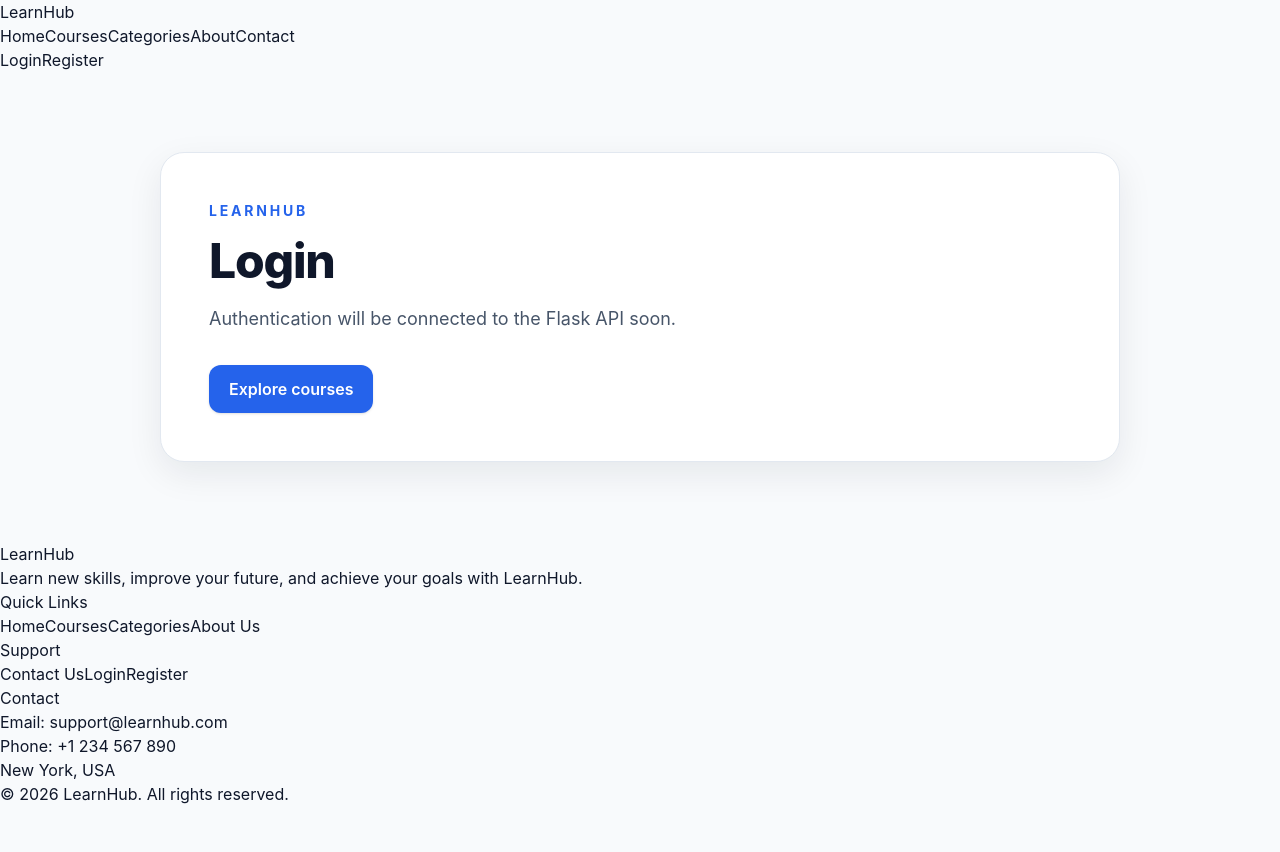
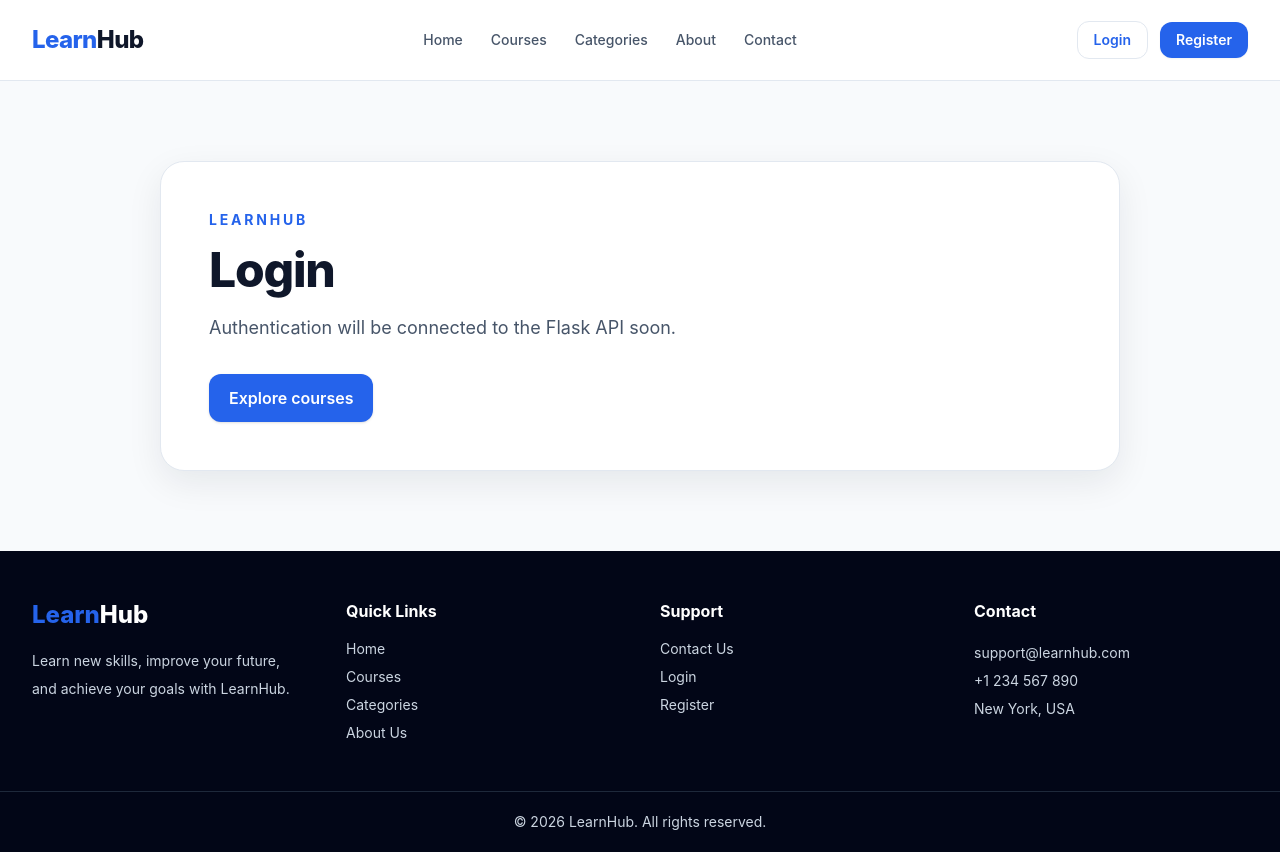
Before and after one commit to hassan-abdi269/online-course, a React (Vite) app in the folder frontend/: page /login in a window 1280 px wide. Before the commit the page ends 806 px from the top, so only its background shows below. Built offline with nearby package versions, Linux system fonts and the light colour scheme.

Commit message:
Convert shared LearnHub components to Tailwind CSS

```diff
--- a/frontend/src/components/Footer.jsx
+++ b/frontend/src/components/Footer.jsx
@@ -1,42 +1,36 @@
-import { Link } from "react-router-dom";
+import { Link } from 'react-router-dom';
 
 function Footer() {
   return (
-    <footer className="footer">
-      <div className="container footer-grid">
+    <footer className="bg-slate-950 text-slate-300">
+      <div className="mx-auto grid max-w-7xl gap-10 px-4 py-12 sm:px-6 md:grid-cols-2 lg:grid-cols-4 lg:px-8">
         <div>
-          <Link to="/" className="logo footer-logo">
-            Learn<span>Hub</span>
-          </Link>
-          <p>Learn new skills, improve your future, and achieve your goals with LearnHub.</p>
+          <Link to="/" className="text-2xl font-extrabold text-primary-500">Learn<span className="text-white">Hub</span></Link>
+          <p className="mt-4 max-w-xs text-sm leading-7">Learn new skills, improve your future, and achieve your goals with LearnHub.</p>
         </div>
-
         <div>
-          <h3>Quick Links</h3>
-          <Link to="/">Home</Link>
-          <Link to="/courses">Courses</Link>
-          <Link to="/categories">Categories</Link>
-          <Link to="/about">About Us</Link>
+          <h2 className="font-bold text-white">Quick Links</h2>
+          <div className="mt-4 space-y-2 text-sm">
+            <Link className="block hover:text-white" to="/">Home</Link>
+            <Link className="block hover:text-white" to="/courses">Courses</Link>
+            <Link className="block hover:text-white" to="/categories">Categories</Link>
+            <Link className="block hover:text-white" to="/about">About Us</Link>
+          </div>
         </div>
-
         <div>
-          <h3>Support</h3>
-          <Link to="/contact">Contact Us</Link>
-          <Link to="/login">Login</Link>
-          <Link to="/register">Register</Link>
+          <h2 className="font-bold text-white">Support</h2>
+          <div className="mt-4 space-y-2 text-sm">
+            <Link className="block hover:text-white" to="/contact">Contact Us</Link>
+            <Link className="block hover:text-white" to="/login">Login</Link>
+            <Link className="block hover:text-white" to="/register">Register</Link>
+          </div>
         </div>
-
         <div>
-          <h3>Contact</h3>
-          <p>Email: support@learnhub.com</p>
-          <p>Phone: +1 234 567 890</p>
-          <p>New York, USA</p>
+          <h2 className="font-bold text-white">Contact</h2>
+          <p className="mt-4 text-sm leading-7">support@learnhub.com<br />+1 234 567 890<br />New York, USA</p>
         </div>
       </div>
-
-      <div className="footer-bottom">
-        <p>© {new Date().getFullYear()} LearnHub. All rights reserved.</p>
-      </div>
+      <div className="border-t border-slate-800 px-4 py-5 text-center text-sm">© {new Date().getFullYear()} LearnHub. All rights reserved.</div>
     </footer>
   );
 }
--- a/frontend/src/components/Layout.jsx
+++ b/frontend/src/components/Layout.jsx
@@ -1,5 +1,5 @@
-function Layout({ children, className = "" }) {
-  return <div className={`page-layout ${className}`.trim()}>{children}</div>;
+function Layout({ children, className = '' }) {
+  return <div className={`min-h-screen ${className}`.trim()}>{children}</div>;
 }
 
 export default Layout;
--- a/frontend/src/components/Navbar.jsx
+++ b/frontend/src/components/Navbar.jsx
@@ -1,26 +1,56 @@
-import { Link } from "react-router-dom";
+import { Link, NavLink } from 'react-router-dom';
+
+const links = [
+  { label: 'Home', path: '/' },
+  { label: 'Courses', path: '/courses' },
+  { label: 'Categories', path: '/categories' },
+  { label: 'About', path: '/about' },
+  { label: 'Contact', path: '/contact' },
+];
 
 function Navbar() {
   return (
-    <header className="navbar">
-      <div className="container navbar-content">
-        <Link to="/" className="logo">
-          Learn<span>Hub</span>
+    <header className="border-b border-slate-200 bg-white">
+      <div className="mx-auto flex min-h-20 max-w-7xl items-center justify-between gap-6 px-4 sm:px-6 lg:px-8">
+        <Link to="/" className="text-2xl font-extrabold tracking-tight text-primary-500">
+          Learn<span className="text-slate-900">Hub</span>
         </Link>
 
-        <nav className="nav-links" aria-label="Main navigation">
-          <Link to="/">Home</Link>
-          <Link to="/courses">Courses</Link>
-          <Link to="/categories">Categories</Link>
-          <Link to="/about">About</Link>
-          <Link to="/contact">Contact</Link>
+        <nav className="hidden items-center gap-7 md:flex" aria-label="Main navigation">
+          {links.map((link) => (
+            <NavLink
+              key={link.path}
+              to={link.path}
+              className={({ isActive }) =>
+                `text-sm font-medium transition ${isActive ? 'text-primary-500' : 'text-slate-600 hover:text-primary-500'}`
+              }
+            >
+              {link.label}
+            </NavLink>
+          ))}
         </nav>
 
-        <div className="nav-actions">
-          <Link to="/login" className="btn btn-outline">Login</Link>
-          <Link to="/register" className="btn btn-primary">Register</Link>
+        <div className="flex items-center gap-2 sm:gap-3">
+          <Link to="/login" className="rounded-xl border border-slate-200 px-3 py-2 text-sm font-semibold text-primary-500 hover:bg-primary-50 sm:px-4">
+            Login
+          </Link>
+          <Link to="/register" className="rounded-xl bg-primary-500 px-3 py-2 text-sm font-semibold text-white shadow-sm hover:bg-primary-600 sm:px-4">
+            Register
+          </Link>
         </div>
       </div>
+
+      <nav className="mx-auto flex max-w-7xl gap-5 overflow-x-auto px-4 pb-3 md:hidden sm:px-6" aria-label="Mobile navigation">
+        {links.map((link) => (
+          <NavLink
+            key={link.path}
+            to={link.path}
+            className={({ isActive }) => `whitespace-nowrap text-sm font-medium ${isActive ? 'text-primary-500' : 'text-slate-600'}`}
+          >
+            {link.label}
+          </NavLink>
+        ))}
+      </nav>
     </header>
   );
 }
--- a/frontend/src/components/ProtectedRoutes.jsx
+++ b/frontend/src/components/ProtectedRoutes.jsx
@@ -1,34 +1,22 @@
-import { Navigate, Outlet } from "react-router-dom";
+import { Navigate, Outlet } from 'react-router-dom';
 
 function getSavedUser() {
-  const savedUser = localStorage.getItem("user");
-
+  const savedUser = localStorage.getItem('user');
   if (!savedUser) return null;
-
   try {
     return JSON.parse(savedUser);
   } catch {
-    localStorage.removeItem("user");
+    localStorage.removeItem('user');
     return null;
   }
 }
 
 function ProtectedRoutes({ allowedRole }) {
   const user = getSavedUser();
-
-  if (!user) {
-    return <Navigate to="/login" replace />;
+  if (!user) return <Navigate to="/login" replace />;
+  if (allowedRole && user.role !== allowedRole) {
+    return <Navigate to={user.role === 'admin' ? '/admin/dashboard' : '/student/dashboard'} replace />;
   }
-
-  if (allowedRole && user.role !== allowedRole) {
-    return (
-      <Navigate
-        to={user.role === "admin" ? "/admin/dashboard" : "/student/dashboard"}
-        replace
-      />
-    );
-  }
-
   return <Outlet />;
 }
 
--- a/frontend/src/components/Sidebar.jsx
+++ b/frontend/src/components/Sidebar.jsx
@@ -1,62 +1,49 @@
-import { NavLink, useNavigate } from "react-router-dom";
+import { NavLink, useNavigate } from 'react-router-dom';
 
 const studentLinks = [
-  { label: "Dashboard", path: "/student/dashboard", icon: "▦" },
-  { label: "My Courses", path: "/student/courses", icon: "▣" },
-  { label: "Progress", path: "/student/progress", icon: "◔" },
-  { label: "Certificates", path: "/student/certificates", icon: "▤" },
-  { label: "Profile", path: "/student/profile", icon: "◉" },
+  { label: 'Dashboard', path: '/student/dashboard', icon: '▦' },
+  { label: 'My Courses', path: '/student/courses', icon: '▣' },
+  { label: 'Progress', path: '/student/progress', icon: '◔' },
+  { label: 'Certificates', path: '/student/certificates', icon: '▤' },
+  { label: 'Profile', path: '/student/profile', icon: '◉' },
 ];
 
 const adminLinks = [
-  { label: "Dashboard", path: "/admin/dashboard", icon: "▦" },
-  { label: "Courses", path: "/admin/courses", icon: "▣" },
-  { label: "Students", path: "/admin/students", icon: "◉" },
-  { label: "Instructors", path: "/admin/instructors", icon: "♙" },
-  { label: "Categories", path: "/admin/categories", icon: "▤" },
-  { label: "Settings", path: "/admin/settings", icon: "⚙" },
+  { label: 'Dashboard', path: '/admin/dashboard', icon: '▦' },
+  { label: 'Courses', path: '/admin/courses', icon: '▣' },
+  { label: 'Students', path: '/admin/students', icon: '◉' },
+  { label: 'Instructors', path: '/admin/instructors', icon: '♙' },
+  { label: 'Categories', path: '/admin/categories', icon: '▤' },
+  { label: 'Settings', path: '/admin/settings', icon: '⚙' },
 ];
 
-function Sidebar({ role = "student", isOpen = false, onClose = () => {} }) {
+function Sidebar({ role = 'student', isOpen = false, onClose = () => {} }) {
   const navigate = useNavigate();
-  const links = role === "admin" ? adminLinks : studentLinks;
+  const links = role === 'admin' ? adminLinks : studentLinks;
 
   function handleLogout() {
-    localStorage.removeItem("user");
-    navigate("/login");
+    localStorage.removeItem('user');
+    navigate('/login');
   }
 
   return (
     <>
-      {isOpen && <button className="sidebar-overlay" onClick={onClose} aria-label="Close sidebar" />}
-
-      <aside className={`sidebar ${isOpen ? "sidebar-open" : ""}`}>
-        <div className="sidebar-header">
-          <NavLink to="/" className="logo" onClick={onClose}>
-            Learn<span>Hub</span>
-          </NavLink>
-          <button className="sidebar-close" onClick={onClose} aria-label="Close sidebar">×</button>
+      {isOpen && <button className="fixed inset-0 z-20 cursor-pointer bg-slate-950/40 lg:hidden" onClick={onClose} aria-label="Close sidebar" />}
+      <aside className={`fixed inset-y-0 left-0 z-30 flex w-64 -translate-x-full flex-col border-r border-slate-200 bg-white p-4 transition-transform lg:static lg:z-auto lg:translate-x-0 ${isOpen ? 'translate-x-0' : ''}`}>
+        <div className="flex items-center justify-between px-2 pb-8">
+          <NavLink to="/" className="text-2xl font-extrabold text-primary-500" onClick={onClose}>Learn<span className="text-slate-900">Hub</span></NavLink>
+          <button className="text-2xl text-slate-500 lg:hidden" onClick={onClose} aria-label="Close sidebar">×</button>
         </div>
-
-        <p className="sidebar-title">{role === "admin" ? "Admin Panel" : "Student Panel"}</p>
-
-        <nav className="sidebar-links" aria-label={`${role} navigation`}>
+        <p className="mb-3 px-2 text-xs font-bold uppercase tracking-wider text-slate-400">{role === 'admin' ? 'Admin Panel' : 'Student Panel'}</p>
+        <nav className="space-y-1" aria-label={`${role} navigation`}>
           {links.map((link) => (
-            <NavLink
-              key={link.path}
-              to={link.path}
-              onClick={onClose}
-              className={({ isActive }) => isActive ? "sidebar-link active" : "sidebar-link"}
-            >
-              <span className="sidebar-icon">{link.icon}</span>
-              {link.label}
+            <NavLink key={link.path} to={link.path} onClick={onClose} className={({ isActive }) => `flex items-center gap-3 rounded-xl px-3 py-3 text-sm font-medium transition ${isActive ? 'bg-primary-50 text-primary-500' : 'text-slate-600 hover:bg-slate-50 hover:text-primary-500'}`}>
+              <span className="w-5 text-center">{link.icon}</span>{link.label}
             </NavLink>
           ))}
         </nav>
-
-        <button className="sidebar-link logout-link" onClick={handleLogout}>
-          <span className="sidebar-icon">↪</span>
-          Logout
+        <button className="mt-auto flex items-center gap-3 rounded-xl px-3 py-3 text-left text-sm font-medium text-slate-600 hover:bg-red-50 hover:text-red-600" onClick={handleLogout}>
+          <span className="w-5 text-center">↪</span>Logout
         </button>
       </aside>
     </>
--- a/frontend/src/components/Topbar.jsx
+++ b/frontend/src/components/Topbar.jsx
@@ -1,25 +1,17 @@
 function Topbar({ user, onMenuClick }) {
-  const displayName = user?.name || user?.email || "User";
+  const displayName = user?.name || user?.email || 'User';
 
   return (
-    <header className="topbar">
-      <button className="mobile-menu-button" onClick={onMenuClick} aria-label="Open menu">
-        ☰
-      </button>
-
-      <div className="topbar-search">
-        <span aria-hidden="true">⌕</span>
-        <input type="search" placeholder="Search..." aria-label="Search" />
+    <header className="flex min-h-20 items-center justify-between gap-4 border-b border-slate-200 bg-white px-4 sm:px-6 lg:px-8">
+      <button className="text-2xl text-slate-600 lg:hidden" onClick={onMenuClick} aria-label="Open menu">☰</button>
+      <div className="flex max-w-md flex-1 items-center gap-2 rounded-xl border border-slate-200 bg-slate-50 px-3 py-2 text-slate-400">
+        <span aria-hidden="true">⌕</span><input className="w-full bg-transparent text-sm text-slate-800 outline-none" type="search" placeholder="Search..." aria-label="Search" />
       </div>
-
-      <div className="topbar-actions">
-        <button className="notification-button" aria-label="Notifications">♢</button>
-        <div className="topbar-user">
-          <div className="user-avatar">{displayName.charAt(0).toUpperCase()}</div>
-          <div>
-            <strong>{displayName}</strong>
-            <small>{user?.role === "admin" ? "Administrator" : "Student"}</small>
-          </div>
+      <div className="flex items-center gap-3 sm:gap-5">
+        <button className="text-xl text-slate-500" aria-label="Notifications">♢</button>
+        <div className="flex items-center gap-2">
+          <div className="flex h-9 w-9 items-center justify-center rounded-full bg-primary-100 font-bold text-primary-500">{displayName.charAt(0).toUpperCase()}</div>
+          <div className="hidden sm:block"><strong className="block text-sm text-slate-800">{displayName}</strong><small className="text-xs text-slate-400">{user?.role === 'admin' ? 'Administrator' : 'Student'}</small></div>
         </div>
       </div>
     </header>
```
